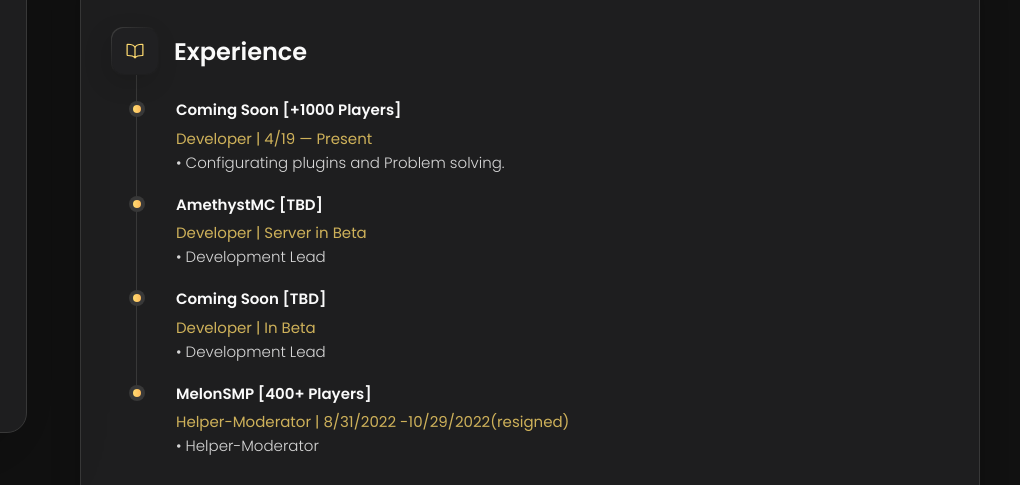
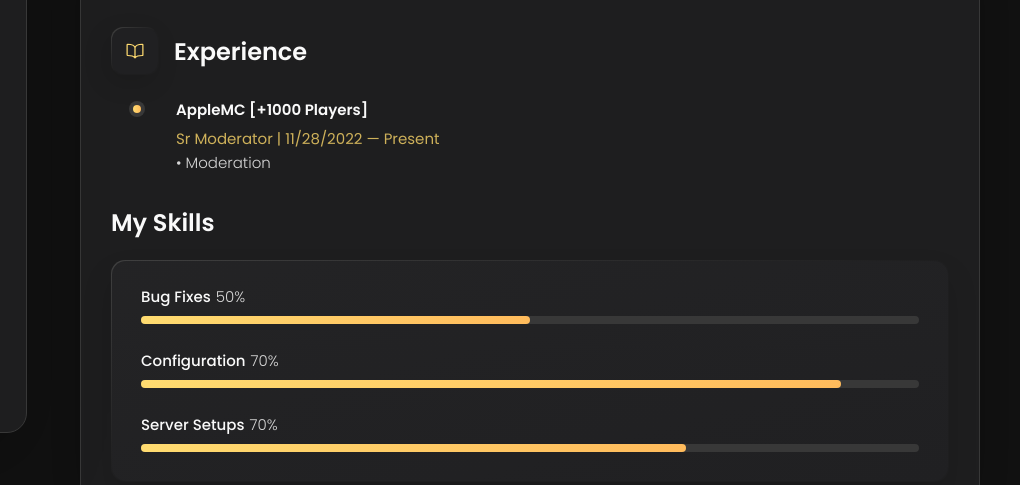
Before and after one commit to RockxyCoder/zozfil-portfolio, a plain HTML site: page index.html in a window 1280 px wide. Both pictures are taken after a click on the button "Resume". Shown: the part 162-647 px from the top of the page, 260-1280 px from the left. Drawn offline with nearby package versions, Linux system fonts and the light colour scheme.

Commit message:
Update index.html

```diff
--- a/index.html
+++ b/index.html
@@ -284,53 +284,19 @@
             <h3 class="h3">Experience</h3>
           </div>
 
-          <ol class="timeline-list">
+              <ol class="timeline-list">
 
-            <li class="timeline-item">
+                <li class="timeline-item">
 
-              <h4 class="h4 timeline-item-title">Coming Soon [+1000 Players]</h4>
+                  <h4 class="h4 timeline-item-title">AppleMC [+1000 Players]</h4>
 
-              <span>Developer | 4/19 — Present</span>
+                  <span>Sr Moderator | 11/28/2022 — Present</span>
 
-              <p class="timeline-text">
-                • Configurating plugins and Problem solving.
-              </p>
+                  <p class="timeline-text">
+                    • Moderation
 
             </li>
 
-            <li class="timeline-item">
-
-              <h4 class="h4 timeline-item-title">AmethystMC [TBD]</h4>
-
-              <span>Developer | Server in Beta </span>
-
-              <p class="timeline-text">
-                • Development Lead
-              </p>
-
-            </li>
-
-            <li class="timeline-item">
-
-              <h4 class="h4 timeline-item-title">Coming Soon [TBD]</h4>
-
-              <span>Developer | In Beta</span>
-
-              <p class="timeline-text">
-                • Development Lead
-              </p>
-
-            </li>
-
-            <li class="timeline-item">
-
-              <h4 class="h4 timeline-item-title">MelonSMP [400+ Players]</h4>
-
-              <span>Helper-Moderator | 8/31/2022 -10/29/2022(resigned) </span>
-
-              <p class="timeline-text">
-                • Helper-Moderator
-              </p>
           </ol>
 
         </section>
```
